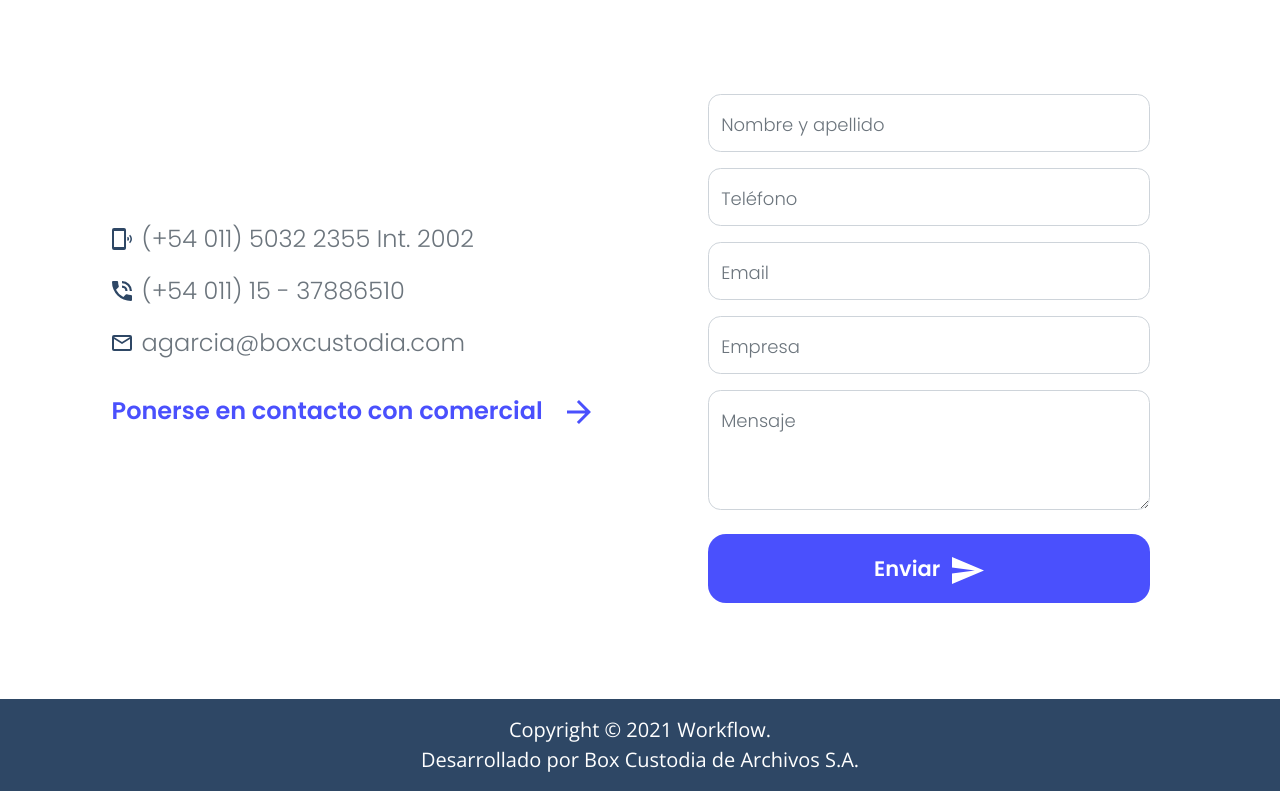
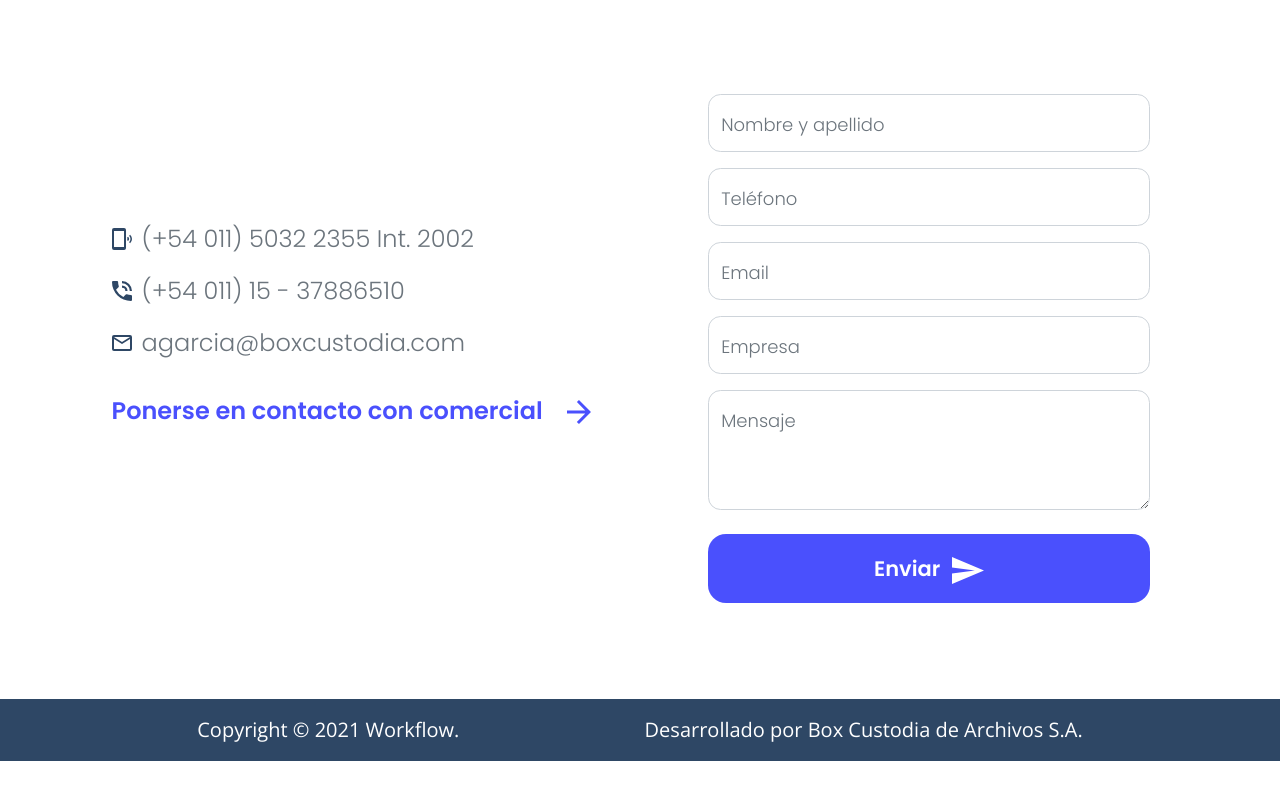
Before and after one commit to Aplietexe/boxcustodia-workflow, a React (Create React App) app: page / in a window 1280 px wide. Shown: the part 6794-7585 px from the top of the page. After the commit the page ends 7555 px from the top, so only its background shows below. Built offline with nearby package versions, Linux system fonts and the light colour scheme.

Commit message:
Adapt footer to desktop

```diff
--- a/src/components/Footer.tsx
+++ b/src/components/Footer.tsx
@@ -9,14 +9,21 @@ const StyledCol = styled(Col)`
   font-weight: 400;
   color: #fff;
 
-  text-align: center;
+  display: flex;
+  justify-content: space-evenly;
+  flex-wrap: wrap;
+
+  p {
+    text-align: center;
+    padding-inline: 1rem;
+  }
 `
 
 const Footer = () => (
   <BackgroundColor className="mt-5" color="var(--accent-dark)">
     <StyledCol className="p-3">
-      Copyright &copy; 2021 Workflow. <br />
-      Desarrollado por Box Custodia de Archivos S.A.
+      <p>Copyright &copy; 2021 Workflow.</p>
+      <p>Desarrollado por Box Custodia de Archivos S.A.</p>
     </StyledCol>
   </BackgroundColor>
 )
```
